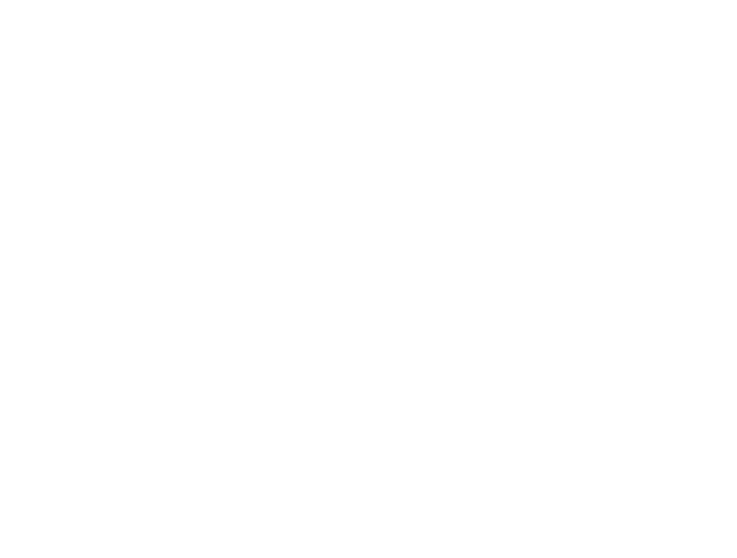
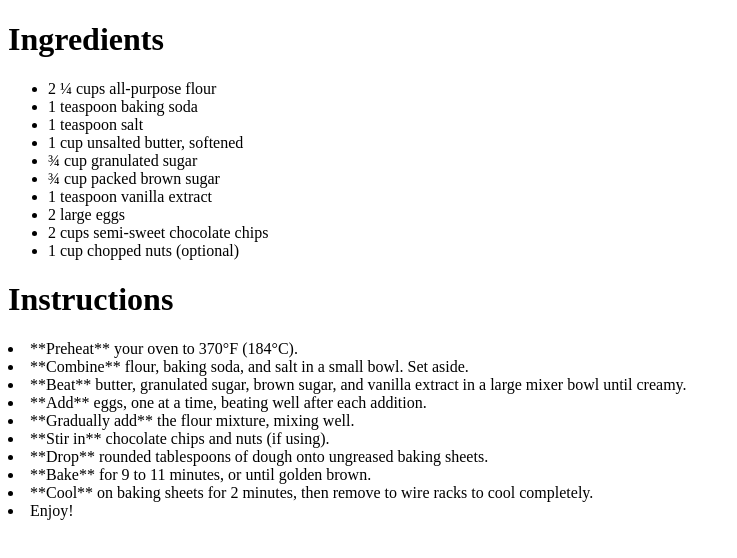
Before and after one commit to ManqobaKing/CookieCompany.com, a plain HTML site: page secret recipe.html in a window 1280 px wide. Shown: the whole page, without its empty margins (0-737 px from the left). Drawn offline with Linux system fonts and the light colour scheme.

Commit message:
updated temp for baking instructions

```diff
--- a/secret recipe.html
+++ b/secret recipe.html
@@ -1 +1,33 @@
+<!DOCTYPE html>
 <html>
+<body>
+
+<h1>Ingredients</h1>
+<ul>
+<li>2 ¼ cups all-purpose flour</li>
+<li>1 teaspoon baking soda</li>
+<li>1 teaspoon salt</li>
+<li> 1 cup unsalted butter, softened</li>
+<li> ¾ cup granulated sugar</li>
+<li> ¾ cup packed brown sugar</li>
+<li> 1 teaspoon vanilla extract</li>
+<li> 2 large eggs</li>
+<li> 2 cups semi-sweet chocolate chips</li>
+<li> 1 cup chopped nuts (optional)</li>
+</ul>
+
+<h1>Instructions</h1>
+<li>**Preheat** your oven to 370°F (184°C).</li>
+<li>**Combine** flour, baking soda, and salt in a small bowl. Set aside.</li>
+<li>**Beat** butter, granulated sugar, brown sugar, and vanilla extract in a large mixer bowl until creamy.</li>
+<li>**Add** eggs, one at a time, beating well after each addition.</li>
+<li>**Gradually add** the flour mixture, mixing well.</li>
+<li>**Stir in** chocolate chips and nuts (if using).</li>
+<li>**Drop** rounded tablespoons of dough onto ungreased baking sheets.</li>
+<li>**Bake** for 9 to 11 minutes, or until golden brown.</li>
+<li>**Cool** on baking sheets for 2 minutes, then remove to wire racks to cool completely.</li>
+<li>Enjoy!</li>
+</ul>
+
+</body>
+</html>
```
